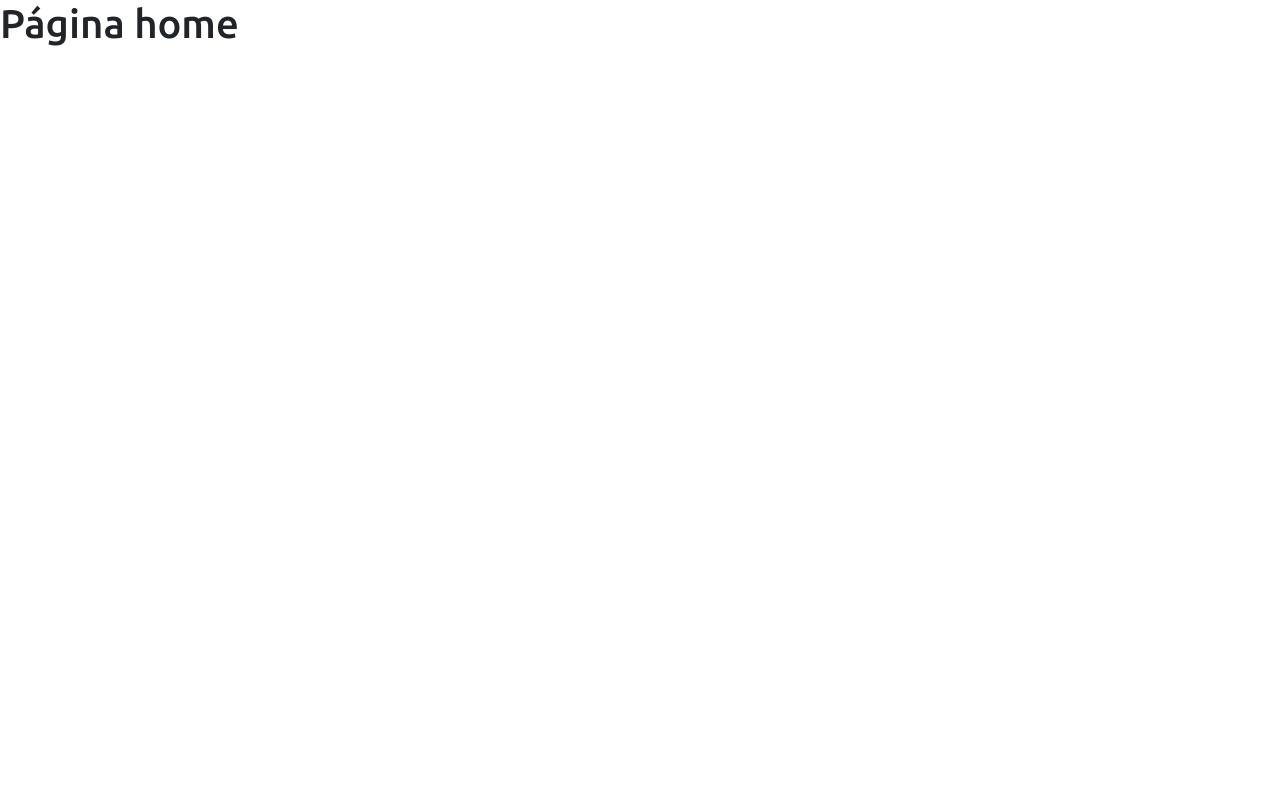
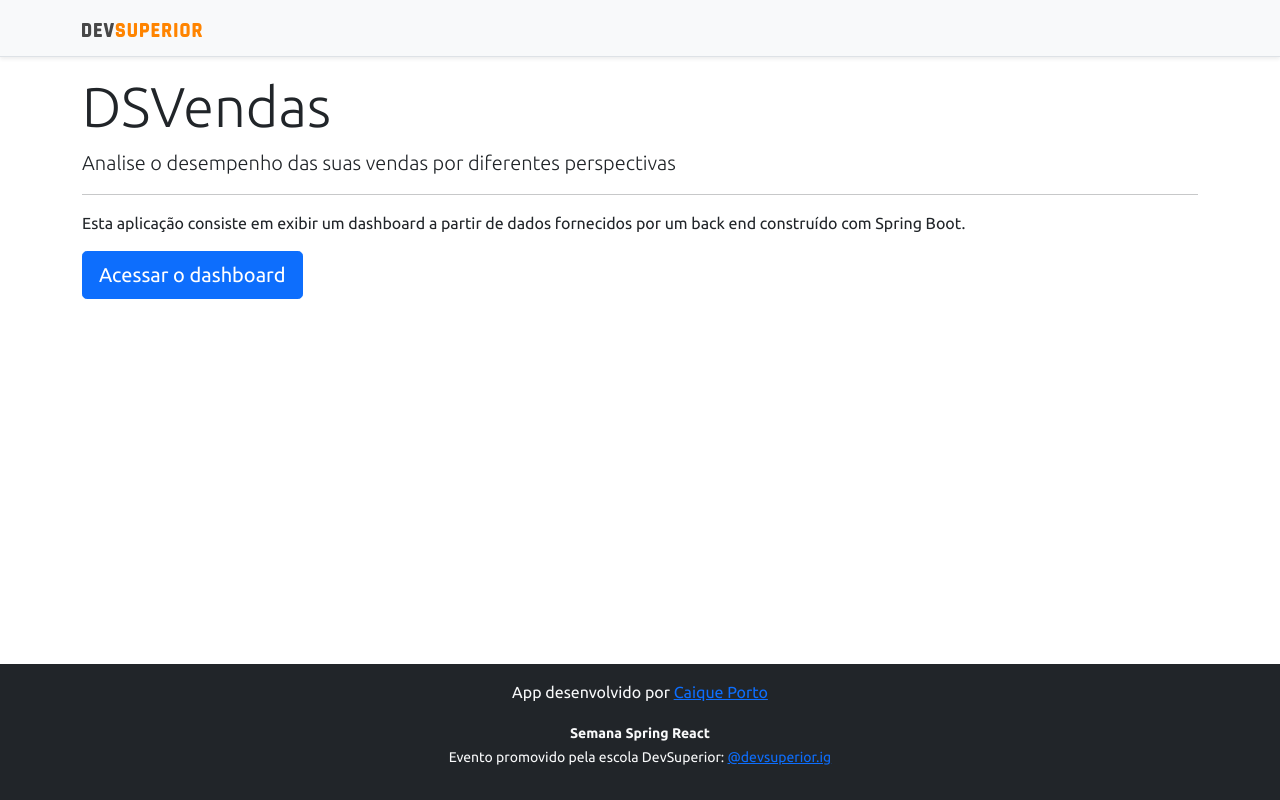
Before and after one commit to srportto/projeto-sds4, a React (Create React App) app in the folder frontend/: page / in a window 1280 px wide. Built offline with nearby package versions, Linux system fonts and the light colour scheme.

Commit message:
navegacao home e dashboard

```diff
--- a/frontend/src/components/NavBar/index.tsx
+++ b/frontend/src/components/NavBar/index.tsx
@@ -1,10 +1,13 @@
 import ImgDsDark from "assets/img/ds-dark.svg";
+import { Link } from "react-router-dom";
 const NavBar = () => {
   return (
     <div className="d-flex flex-column flex-md-row align-items-center p-3 px-md-4 mb-3 bg-light border-bottom shadow-sm">
       <div className="container">
         <nav className="my-2 my-md-0 mr-md-3">
-          <img src={ImgDsDark} alt="DevSuperior" width="120" />
+          <Link to="/">
+            <img src={ImgDsDark} alt="DevSuperior" width="120" />
+          </Link>
         </nav>
       </div>
     </div>
--- a/frontend/src/pages/Home/index.tsx
+++ b/frontend/src/pages/Home/index.tsx
@@ -1,9 +1,24 @@
+import Footer from "components/Footer";
+import NavBar from "components/NavBar";
+import { Link } from "react-router-dom";
 
 const Home = () => {
   return (
-    <div >
-        <h1>Página home</h1>
-    </div>
+    <>
+      <NavBar />
+      <div className="container">
+        <div className="jumbotron">
+          <h1 className="display-4">DSVendas</h1>
+          <p className="lead">Analise o desempenho das suas vendas por diferentes perspectivas</p>
+          <hr />
+          <p>Esta aplicação consiste em exibir um dashboard a partir de dados fornecidos por um back end construído com Spring Boot.</p>
+          <Link className="btn btn-primary btn-lg" to="/dashboard">
+            Acessar o dashboard
+          </Link>
+        </div>
+      </div>
+      <Footer />
+    </>
   );
 }
 
```
